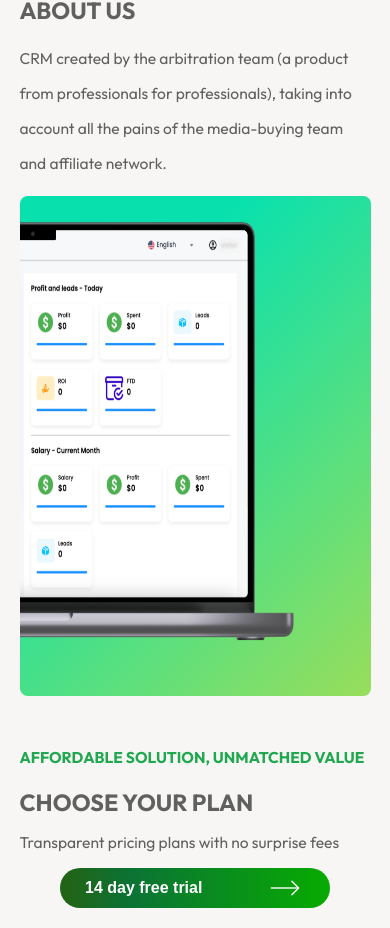
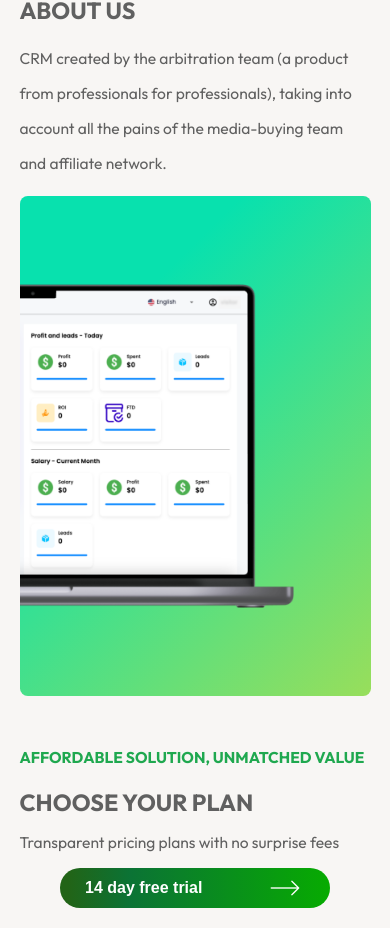
Before and after one commit to RevaGee/Cashio, a React (Create React App) app: page / in a window 390 px wide. Shown: the part 1355-2283 px from the top of the page. Built offline with nearby package versions, Linux system fonts and the light colour scheme.

Commit message:
media for about us

```diff
--- a/src/components/AboutUs/styles.scss
+++ b/src/components/AboutUs/styles.scss
@@ -112,7 +112,6 @@
   }
 }
 @media(max-width: 480px){
-  .about_us_mac,
   .about_us{
     margin-bottom: 30px;
   }
@@ -121,4 +120,7 @@
       line-height: 35px !important;
     }
   }
+  .about_us_mac{
+    height: 55vh !important;
+  }
 }
```
